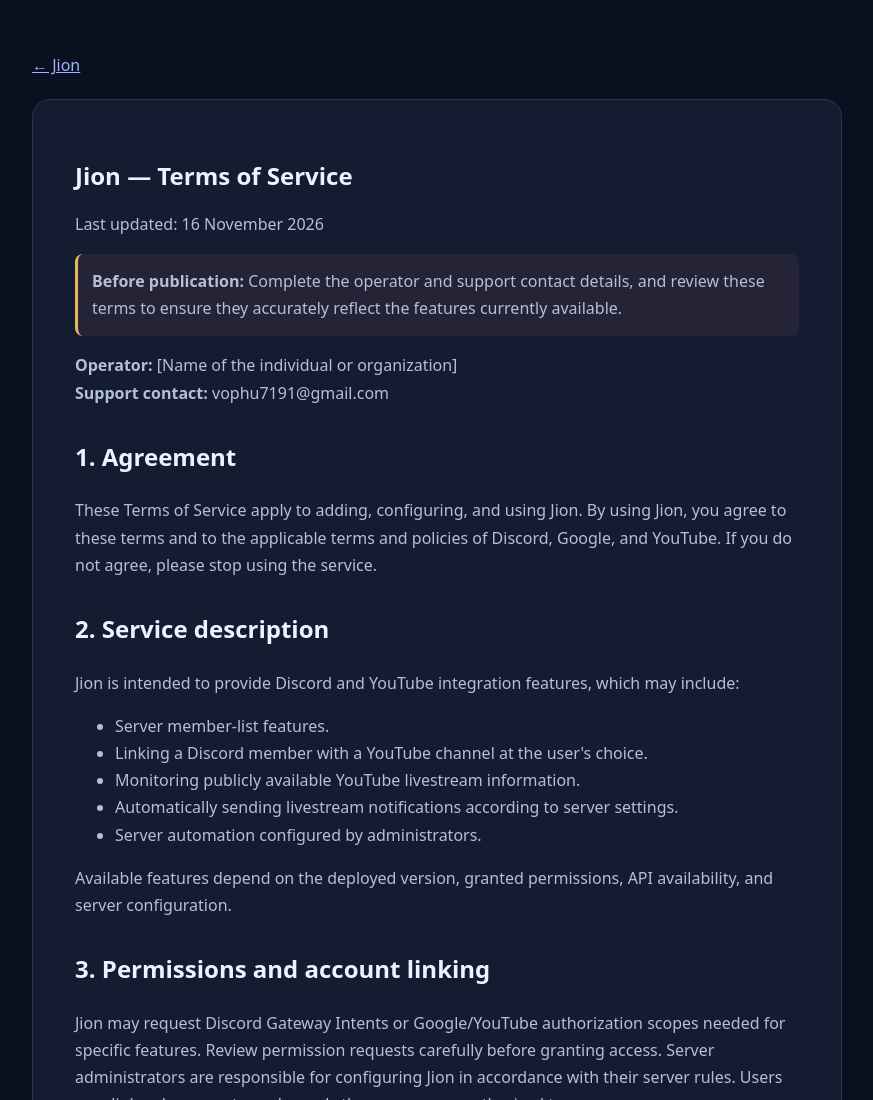
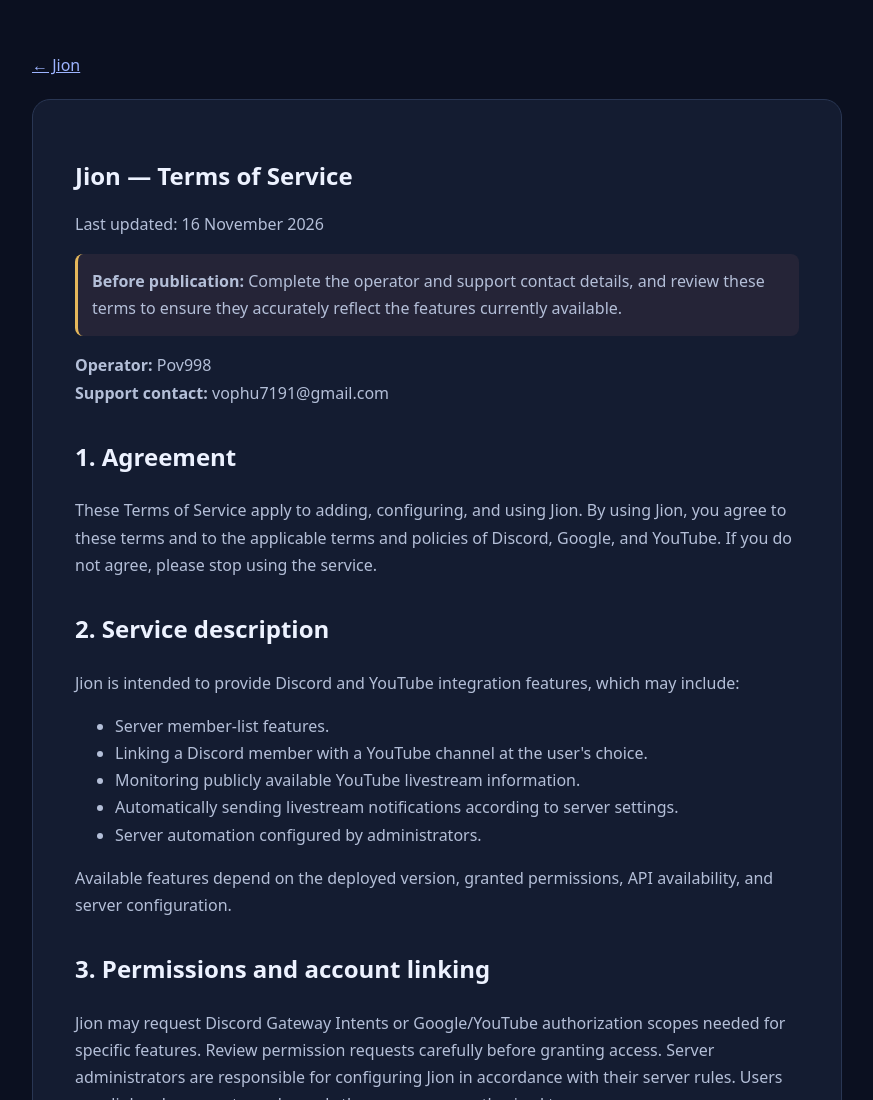
Before and after one commit to vophu7191-glitch/YouTube, a plain HTML site: page terms-of-service.html in a window 1280 px wide. Shown: the top 1100 px of the page, without its empty margins (203-1076 px from the left). Drawn offline with Linux system fonts and the light colour scheme.

Commit message:
Set Jion operator name to Pov998

```diff
--- a/terms-of-service.html
+++ b/terms-of-service.html
@@ -11,7 +11,7 @@
 <body><main><nav><a href="./index.html">← Jion</a></nav><article class="doc">
 <h1>Jion — Terms of Service</h1><p>Last updated: 16 November 2026</p>
 <p class="notice"><strong>Before publication:</strong> Complete the operator and support contact details, and review these terms to ensure they accurately reflect the features currently available.</p>
-<p><strong>Operator:</strong> [Name of the individual or organization]<br><strong>Support contact:</strong> vophu7191@gmail.com</p>
+<p><strong>Operator:</strong> Pov998<br><strong>Support contact:</strong> vophu7191@gmail.com</p>
 <h2>1. Agreement</h2>
 <p>These Terms of Service apply to adding, configuring, and using Jion. By using Jion, you agree to these terms and to the applicable terms and policies of Discord, Google, and YouTube. If you do not agree, please stop using the service.</p>
 <h2>2. Service description</h2>
```
